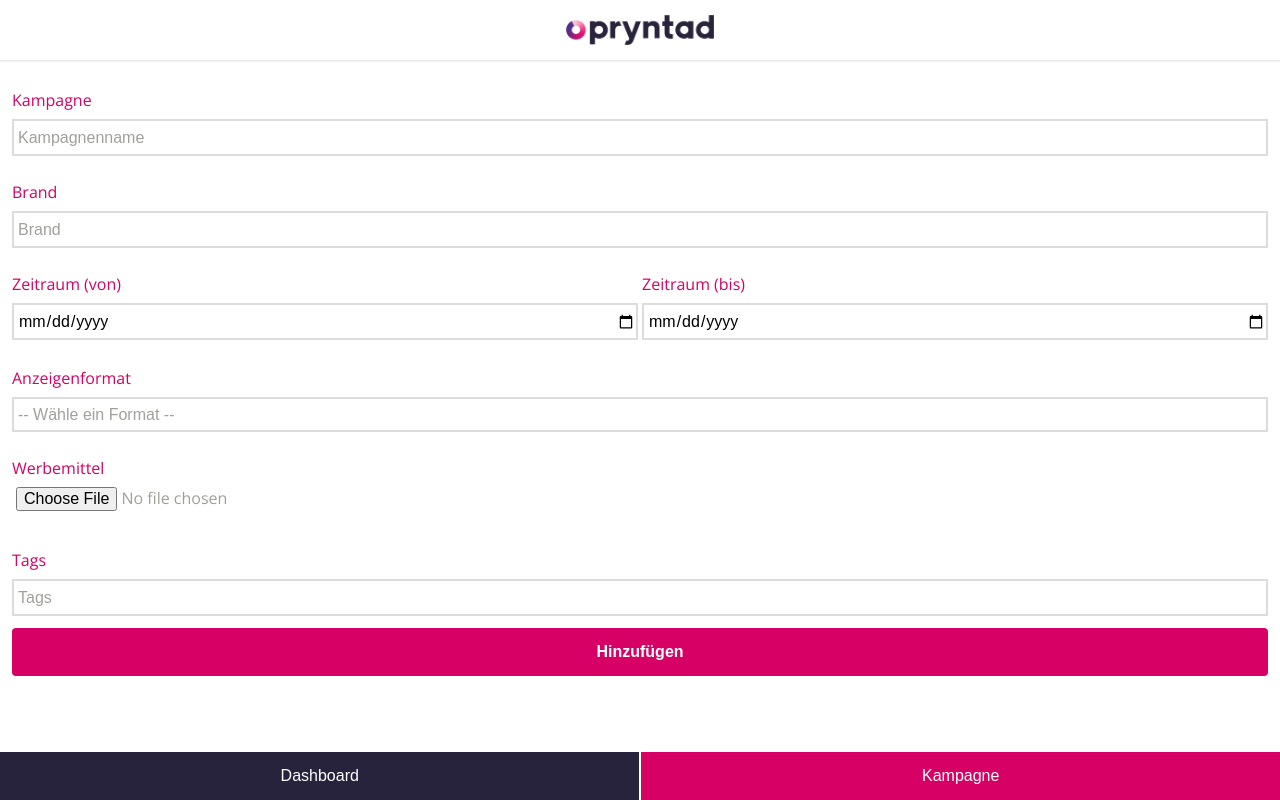
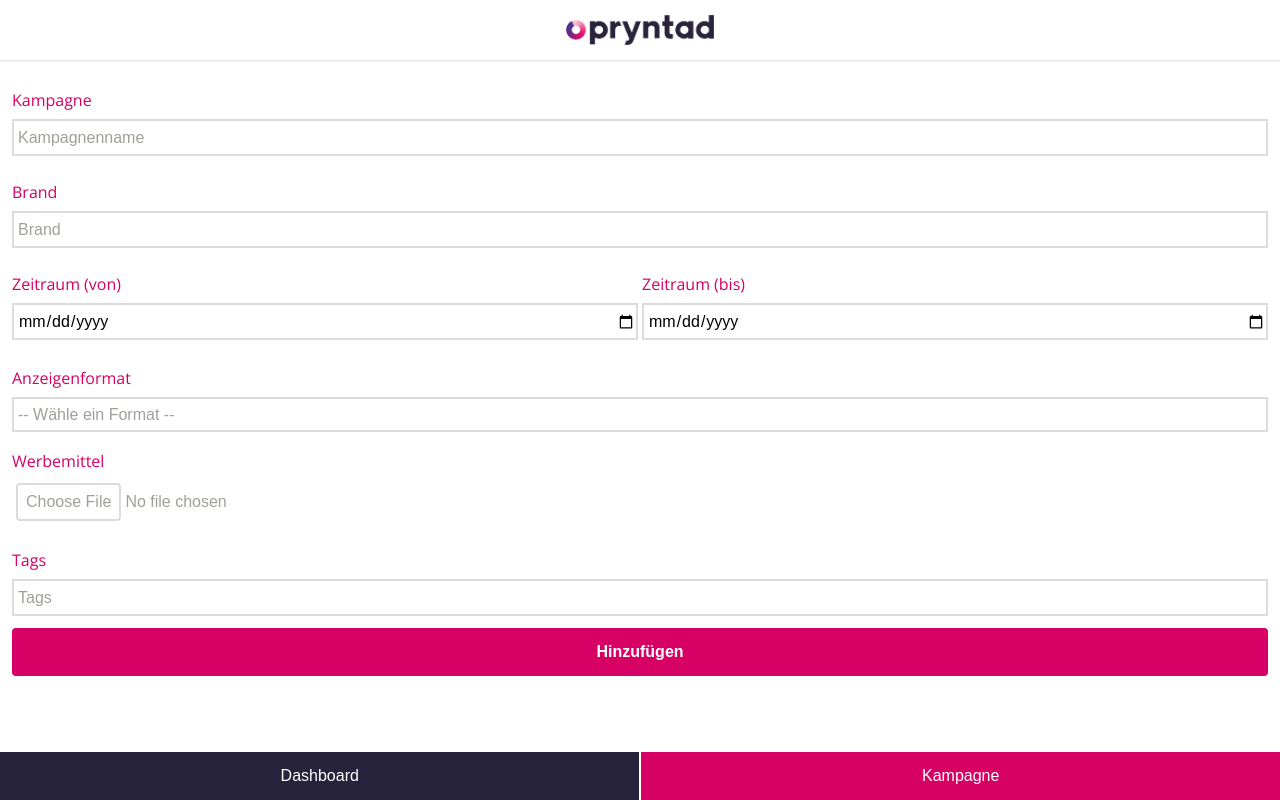
Before and after one commit to KALTWASSERio/pryntad, a React (Create React App) app: page /create in a window 1280 px wide. Built offline with nearby package versions, Linux system fonts and the light colour scheme; no server answers.

Commit message:
Minor layout adjustments

```diff
--- a/src/app/GlobalStyle.js
+++ b/src/app/GlobalStyle.js
@@ -35,6 +35,14 @@ export default createGlobalStyle`
     font-family: sans-serif;
 }
 
+input[type=file]::-webkit-file-upload-button {
+    background: white;
+    border: 2px solid #dcdcdc;
+    padding: 8px;
+    border-radius: 4px;
+    color: #a0a09b;
+  }
+
   ::placeholder {
     color: #a0a09b;
   }
@@ -58,4 +66,5 @@ export default createGlobalStyle`
     color: white;
     font-weight: bold;
   }
+
 `
--- a/src/create/Form.js
+++ b/src/create/Form.js
@@ -33,11 +33,10 @@ const StyledLabel = styled.label`
   margin-bottom: 8px;
   font-family: 'Open Sans', sans-serif;
 `
-const StyledUpload = styled.input`
-  background: white;
-  border: none;
-  padding-left: 4px;
-  font-family: 'Open Sans', sans-serif;
+const StyledUploadButton = styled.input`
+ display: flex;
+ align-self: center;
+ border: none;
 `
 
 export default function Form({ data, onSubmit, onInputChange, onImageUpload }) {
@@ -95,7 +94,7 @@ export default function Form({ data, onSubmit, onInputChange, onImageUpload }) {
       <Select onChange={onInputChange} name="format" value={data.format} />
       <StyledInputArea>
         <StyledLabel htmlFor="ad__input">Werbemittel</StyledLabel>
-        <StyledUpload
+        <StyledUploadButton
           id="ad__input"
           type="file"
           value={data.ad}
```
